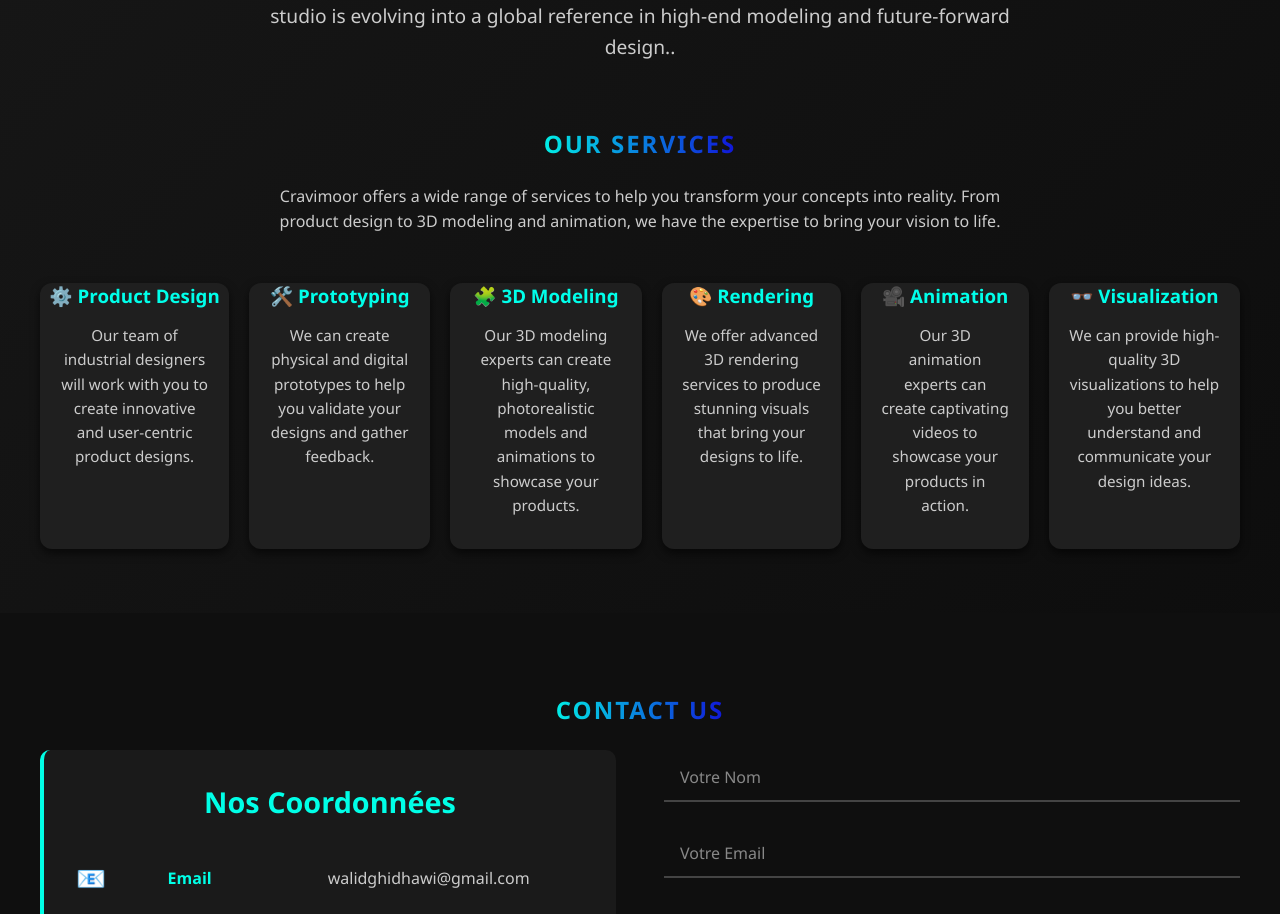
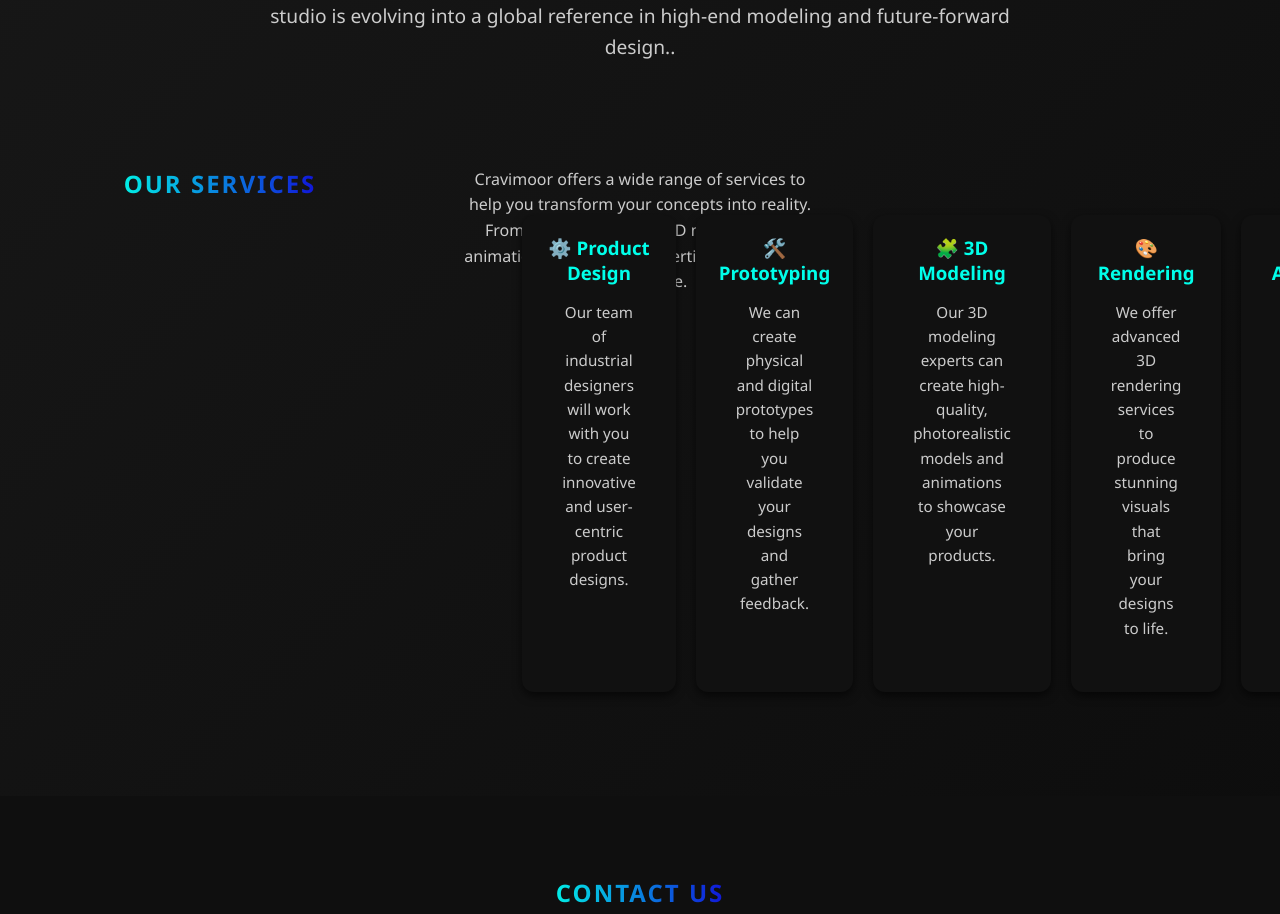
Before and after one commit to Walidghidhaoui/CRAVIMOOR, a React (Create React App) app: page / in a window 1280 px wide. Shown: the part 5369-6283 px from the top of the page. Built offline with nearby package versions, Linux system fonts and the light colour scheme.

Commit message:
Mise à jour globale

```diff
--- a/src/App.css
+++ b/src/App.css
@@ -630,6 +630,25 @@ header {
   color: #ccc;
 }
 
+/* === SERVICES SECTION === */
+.our-services {
+  display: grid;
+  grid-template-columns: repeat(auto-fit, minmax(150px, 1fr));
+  gap: 20px;
+  padding: 40px 20px;
+  justify-items: center;
+}
+
+.our-services .service-card {
+  background: #111;
+  padding: 20px;
+  border-radius: 12px;
+  text-align: center;
+  width: 100%;
+  max-width: 200px;
+  aspect-ratio: 1 / 1;
+}
+
 /* === RESPONSIVE === */
 @media (max-width: 1024px) {
   .nav-links {
@@ -676,7 +695,7 @@ header {
   .contact {
     padding-left: 20px;
     padding-right: 10px;
-    margin-left: -20px;
+    margin-left: -30px;
   }
 }
 
@@ -708,7 +727,7 @@ header {
   .contact {
     padding-left: 15px;
     padding-right: 5px;
-    margin-left: -30px;
+    margin-left: -35px;
   }
 }
 
@@ -739,6 +758,10 @@ header {
   .contact {
     padding-left: 10px;
     padding-right: 5px;
-    margin-left: -35px;
+    margin-left: -40px;
+  }
+
+  .our-services {
+    grid-template-columns: repeat(2, 1fr);
   }
 }
```
